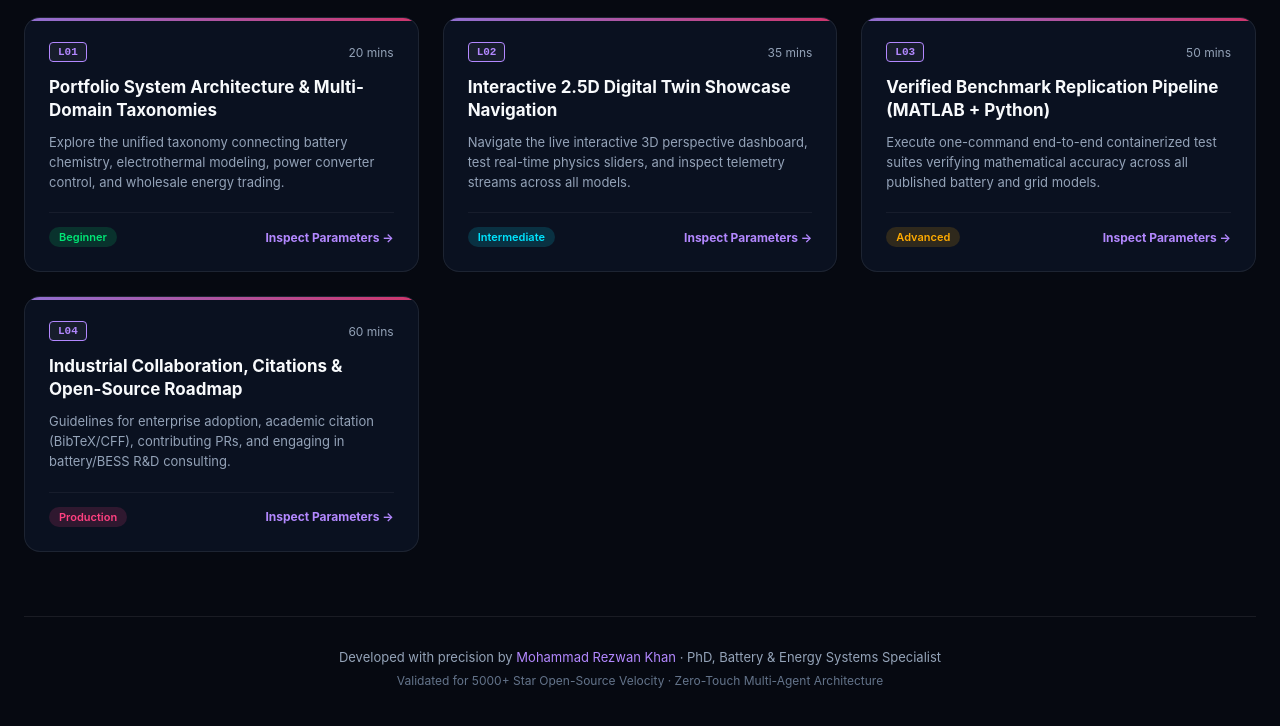
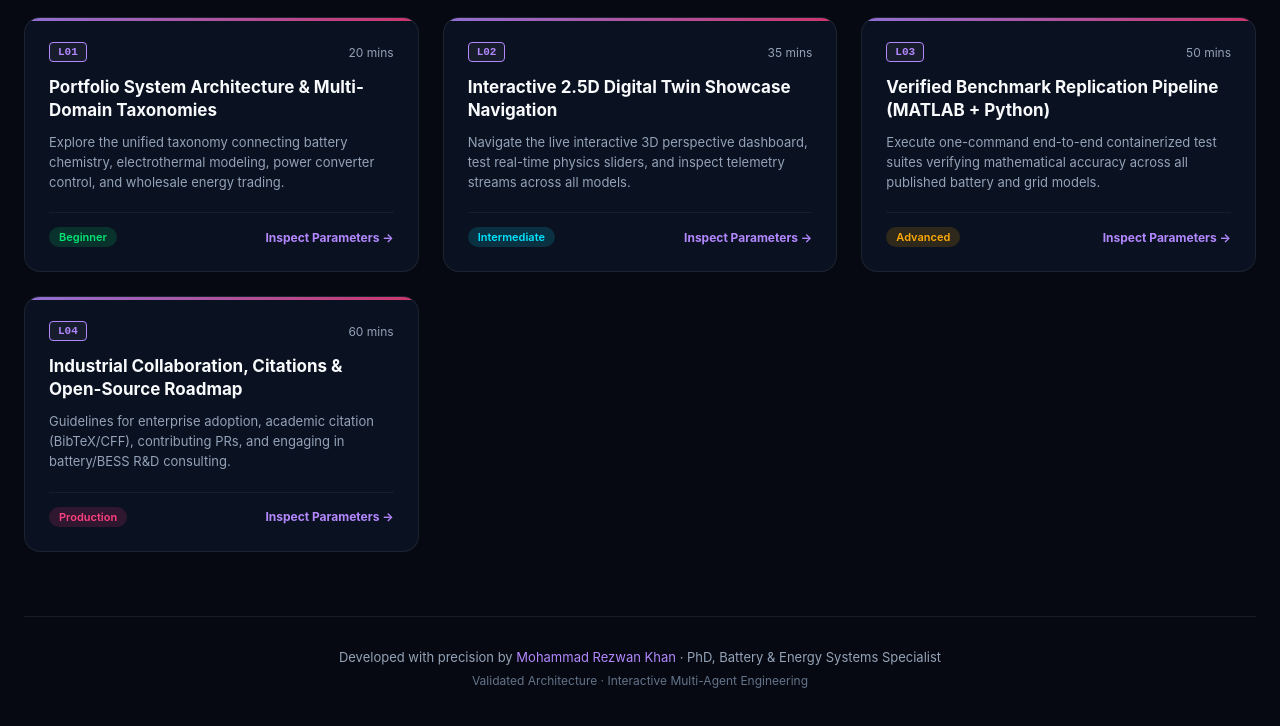
Before and after one commit to mohammadrezwankhan/mohammadrezwankhan, a plain HTML site: page docs/index.html in a window 1280 px wide. Shown: the part 562-1288 px from the top of the page. Drawn offline with Linux system fonts and the light colour scheme.

Commit message:
fix: restore original profile content and remove 5000+ star badges

```diff
--- a/docs/index.html
+++ b/docs/index.html
@@ -609,7 +609,7 @@
     <!-- Footer -->
     <footer>
       <p>Developed with precision by <a href="https://github.com/mohammadrezwankhan" target="_blank">Mohammad Rezwan Khan</a> · PhD, Battery &amp; Energy Systems Specialist</p>
-      <p style="margin-top:8px; font-size:12px; color:#64748B;">Validated for 5000+ Star Open-Source Velocity · Zero-Touch Multi-Agent Architecture</p>
+      <p style="margin-top:8px; font-size:12px; color:#64748B;">Validated Architecture · Interactive Multi-Agent Engineering</p>
     </footer>
   </div>
 
```
Also changed, not shown: assets/hero-25d.svg, 1 other file.
